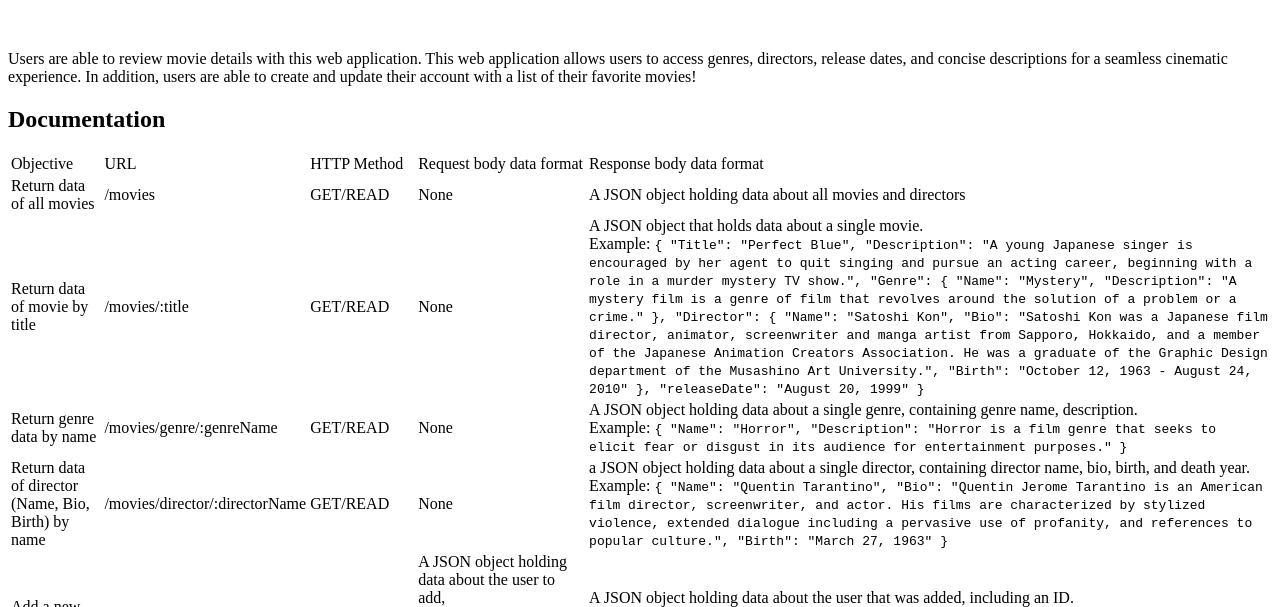
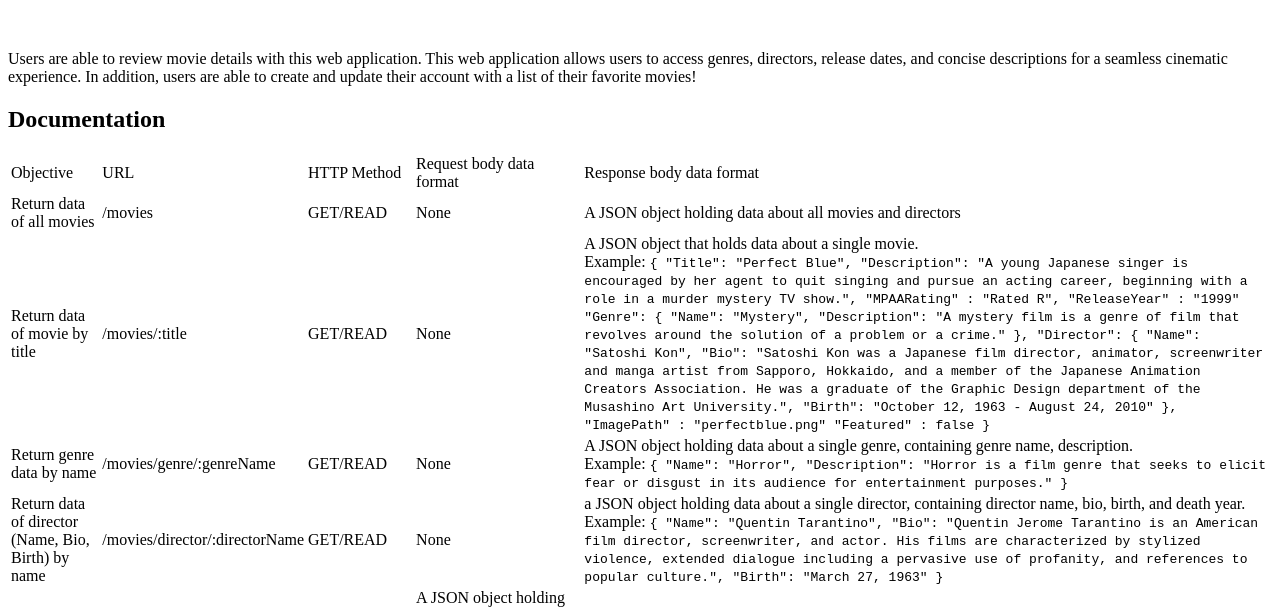
Before and after one commit to tinavngo/movie_api, a website: page public/documentation.html in a window 1280 px wide. Shown: the part 105-712 px from the top of the page. Drawn offline with Linux system fonts and the light colour scheme.

Commit message:
Updated movie properties

```diff
--- a/index.js
+++ b/index.js
@@ -31,7 +31,7 @@ let movies = [
 
     'Genre': {
       'Name' : "Horror",
-      'Description' : "Horror is a film genre that seeks to elicit fear or disgust in its audience for entertainment purposes",
+      'Description' : "Horror is a film genre that seeks to elicit fear or disgust in its audience for entertainment purposes.",
     },
 
     'Director': {
--- a/public/documentation.html
+++ b/public/documentation.html
@@ -40,6 +40,8 @@
                             {
                                 "Title": "Perfect Blue",
                                 "Description": "A young Japanese singer is encouraged by her agent to quit singing and pursue an acting career, beginning with a role in a murder mystery TV show.",
+                                "MPAARating" : "Rated R",
+                                "ReleaseYear" : "1999"
                                 "Genre": {
                                     "Name": "Mystery",
                                     "Description": "A mystery film is a genre of film that revolves around the solution of a problem or a crime."
@@ -49,7 +51,9 @@
                                     "Bio": "Satoshi Kon was a Japanese film director, animator, screenwriter and manga artist from Sapporo, Hokkaido, and a member of the Japanese Animation Creators Association. He was a graduate of the Graphic Design department of the Musashino Art University.",
                                     "Birth": "October 12, 1963 - August 24, 2010"
                                 },
-                                "releaseDate": "August 20, 1999"
+                                "ImagePath" : "perfectblue.png"
+                                "Featured" : false
+
                             }
                         </code>
                     </td>
```
